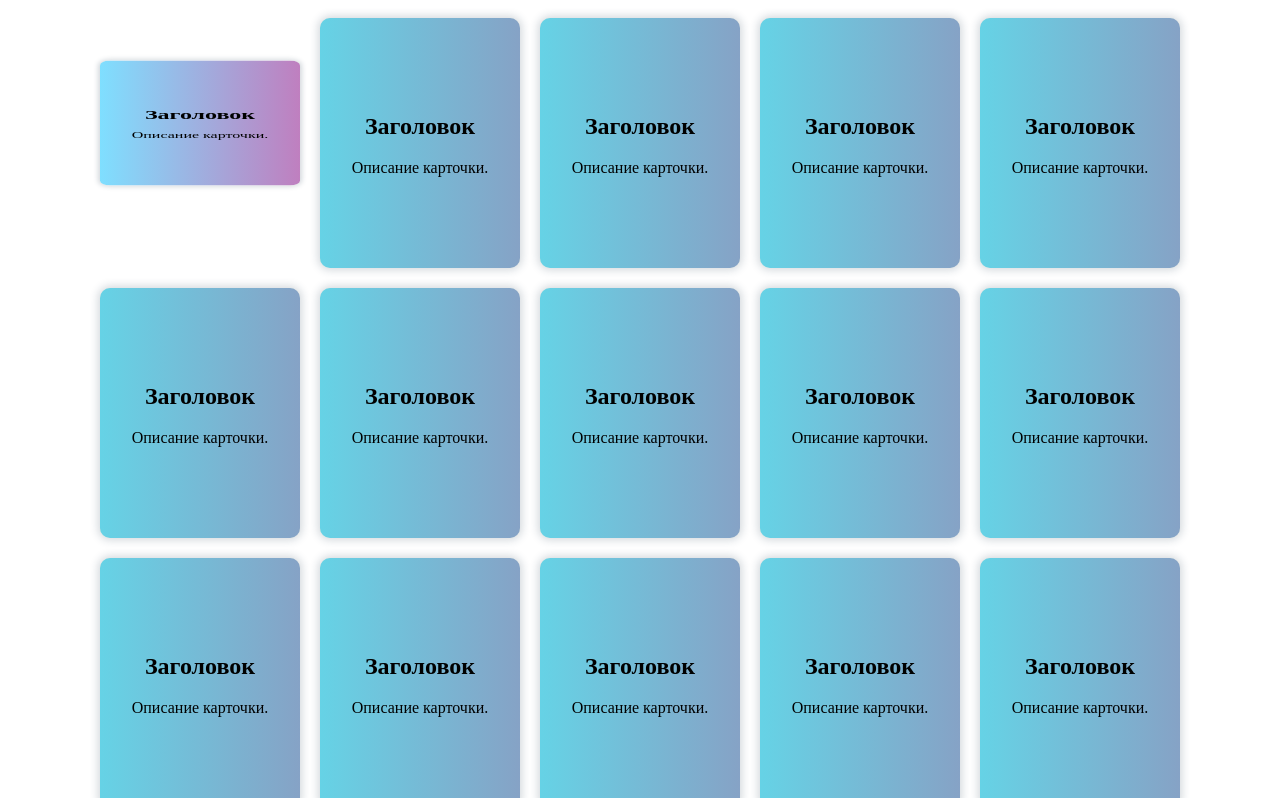
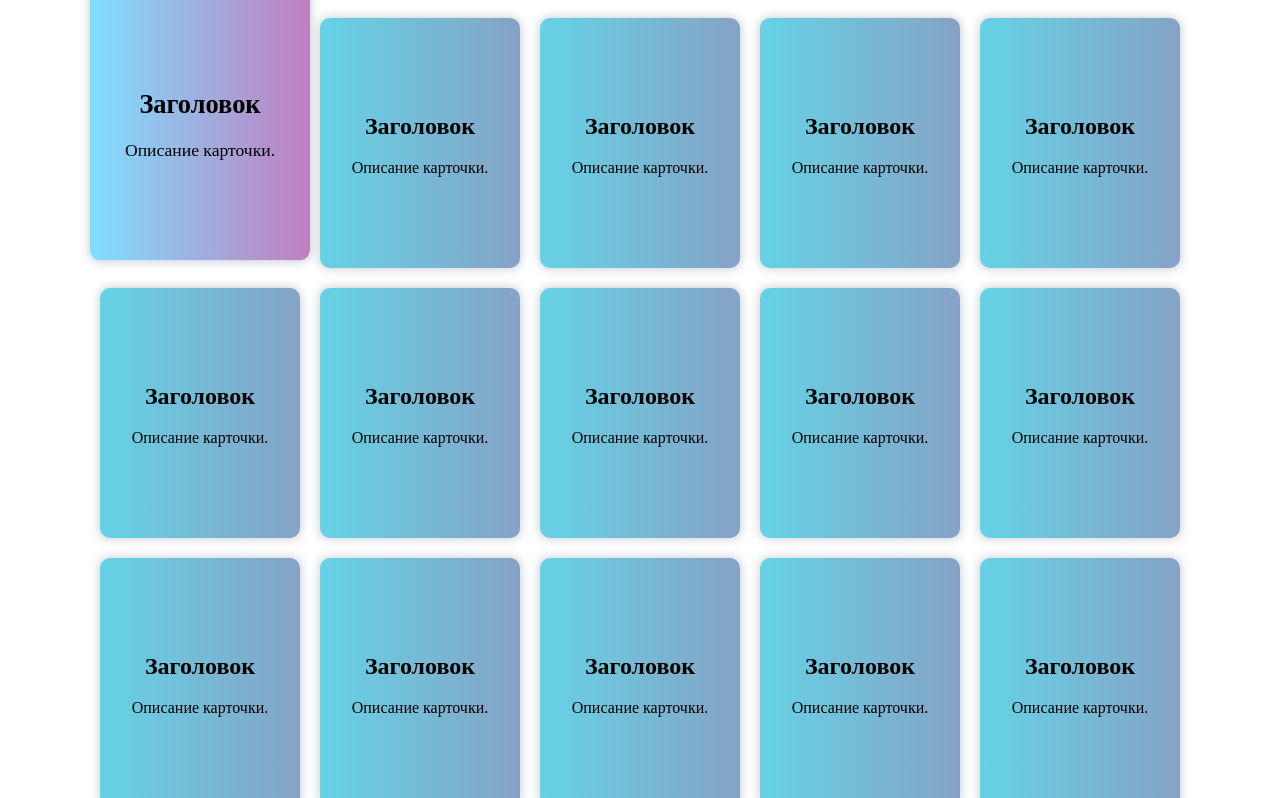
Before and after one commit to anarkilimitz/Card, a plain HTML site: page index.html in a window 1280 px wide. In both pictures the pointer is over the element 200 px from the left and 143 px from the top of the page. Shown: the top 798 px of the page. Drawn offline with Linux system fonts and the light colour scheme.

Commit message:
styles.css

```diff
--- a/styles.css
+++ b/styles.css
@@ -19,7 +19,7 @@
 	transition: 0.7s ease;
 }
 .card:hover {
-	transform: translateY(-20px) scale(1,0.5);
+	transform: translateY(-20px) scale(1.1);
 
 }
 
```
